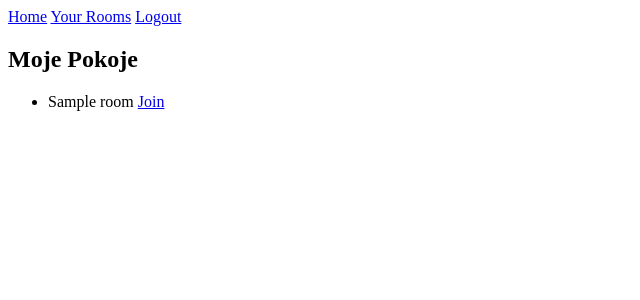
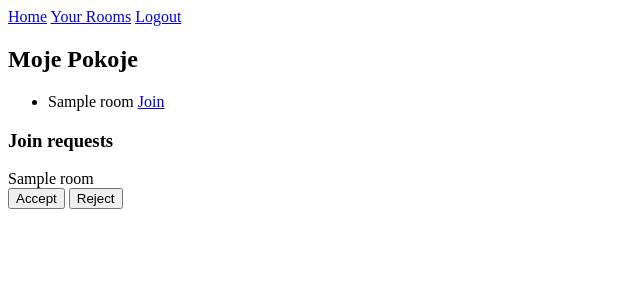
Before and after one commit to kaczyburar/match-a-movie, a Django app: page /rooms/browse/ in a window 1280 px wide. Shown: the top 300 px of the page, without its empty margins (0-640 px from the left). Run offline with Django 5.2, Linux system fonts and the light colour scheme; a user stored in the database is signed in; tables that the repository leaves empty hold one stand-in row (values such as "Sample post").

Commit message:
Add join request invitations and approval system

```diff
--- a/rooms/models.py
+++ b/rooms/models.py
@@ -7,6 +7,11 @@ class Room(models.Model):
     members = models.ManyToManyField(User, related_name='joined_room')
 
 class JoinRequest(models.Model):
+    REQUEST_TYPE_CHOICES = [
+        ('invitation', 'Invitation'),
+        ('request', 'Request'),
+    ]
+
     STATUS_CHOICES = [
         ('pending', 'Pending'),
         ('accepted', 'Accepted'),
@@ -15,6 +20,8 @@ class JoinRequest(models.Model):
     room = models.ForeignKey(Room, on_delete=models.CASCADE, related_name='join_request')
     user = models.ForeignKey(User, on_delete=models.CASCADE, related_name='sent_request')
     status = models.CharField(max_length=10, choices=STATUS_CHOICES, default='pending')
+    request_type = models.CharField(max_length=10, choices=REQUEST_TYPE_CHOICES, default='request')
+
 
     class Meta:
         unique_together = ('room', 'user')
--- a/rooms/views.py
+++ b/rooms/views.py
@@ -69,7 +69,7 @@
 
         join_requests = []
         if request.user == room.host:
-            join_requests = JoinRequest.objects.filter(room=room, status='pending')
+            join_requests = JoinRequest.objects.filter(room=room, status='pending', request_type='request')
 
         context = {
             'pk': pk,
@@ -105,10 +105,16 @@
         if username:
             try:
                 user_to_add = User.objects.get(username=username)
-
-                if user_to_add not in room.members.all():
-                    room.members.add(user_to_add)
-                    messages.success(request, f'User {user_to_add.username} has been added to the room.')
+                has_pending_request = JoinRequest.objects.filter(room=room, user=user_to_add).exists()
+                print("lol")
+                if user_to_add not in room.members.all() and not has_pending_request:
+                        print("kurde")
+                        JoinRequest.objects.create(
+                            room=room,
+                            user=user_to_add,
+                            request_type='invitation'
+                        )
+                        messages.success(request, 'Invitation has been sent.')
                 else:
                     messages.warning(request, f'User {user_to_add.username} is already in the room.')
 
@@ -153,7 +159,35 @@
     redirect_field_name = 'next'
     def get(self, request):
         user_rooms = Room.objects.filter(members=request.user)
+
+
+        join_requests = JoinRequest.objects.filter(user_id=request.user, status='pending', request_type='invitation')
+
+
+
         context = {
-            'user_rooms': user_rooms
+            'user_rooms': user_rooms,
+            'join_requests': join_requests
         }
         return render(request, 'room_browse.html', context)
+
+    def post(self, request):
+        if 'join_request_id' in request.POST and 'action' in request.POST:
+            join_request = request.POST.get('join_request_id')
+            room_id = request.POST.get('room_id')
+            room = Room.objects.get(pk=room_id)
+            action = request.POST.get('action')
+
+            try:
+                join_request = JoinRequest.objects.get(id=join_request, room=room_id)
+                if action == 'accept':
+                    room.members.add(join_request.user)
+                    join_request.delete()
+                    messages.success(request, f'User {join_request.user.username} has been added to the room.')
+                elif action == 'reject':
+                    join_request.delete()
+                    messages.info(request, f'User request rejected {join_request.user.username}')
+            except JoinRequest.DoesNotExist:
+                messages.error(request, 'Request does not exist.')
+
+            return redirect('browse')
--- a/templates/room_browse.html
+++ b/templates/room_browse.html
@@ -15,4 +15,21 @@
     {% else %}
         <p>You are not a member of any room</p>
     {% endif %}
+    {% if join_requests %}
+        <div class="join-requests">
+            <h3>Join requests</h3>
+            {% for join_request in join_requests %}
+            <div class="request-items">
+                <span>{{ join_request.room.name }}</span>
+                <form method="post">
+                    {% csrf_token %}
+                    <input type="hidden" name="join_request_id" value="{{ join_request.id }}">
+                    <input type="hidden" name="room_id" value="{{ join_request.room_id }}">
+                    <button type="submit" name="action" value="accept">Accept</button>
+                    <button type="submit" name="action" value="reject">Reject</button>
+                </form>
+            </div>
+            {% endfor %}
+        </div>
+    {% endif %}
 {% endblock %}
```
Also changed, not shown: rooms/tests.py (+45 -1 lines), rooms/migrations/0004_joinrequest_request_type.py (added).
